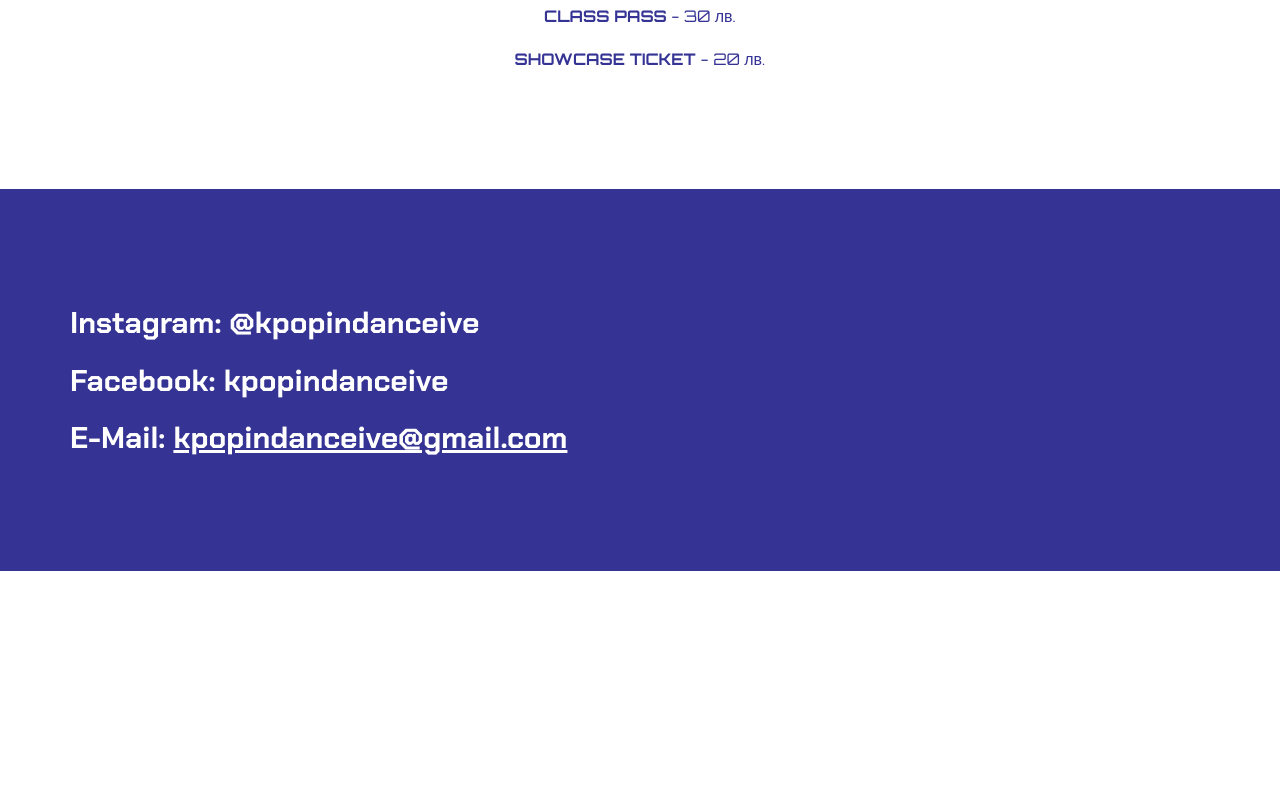
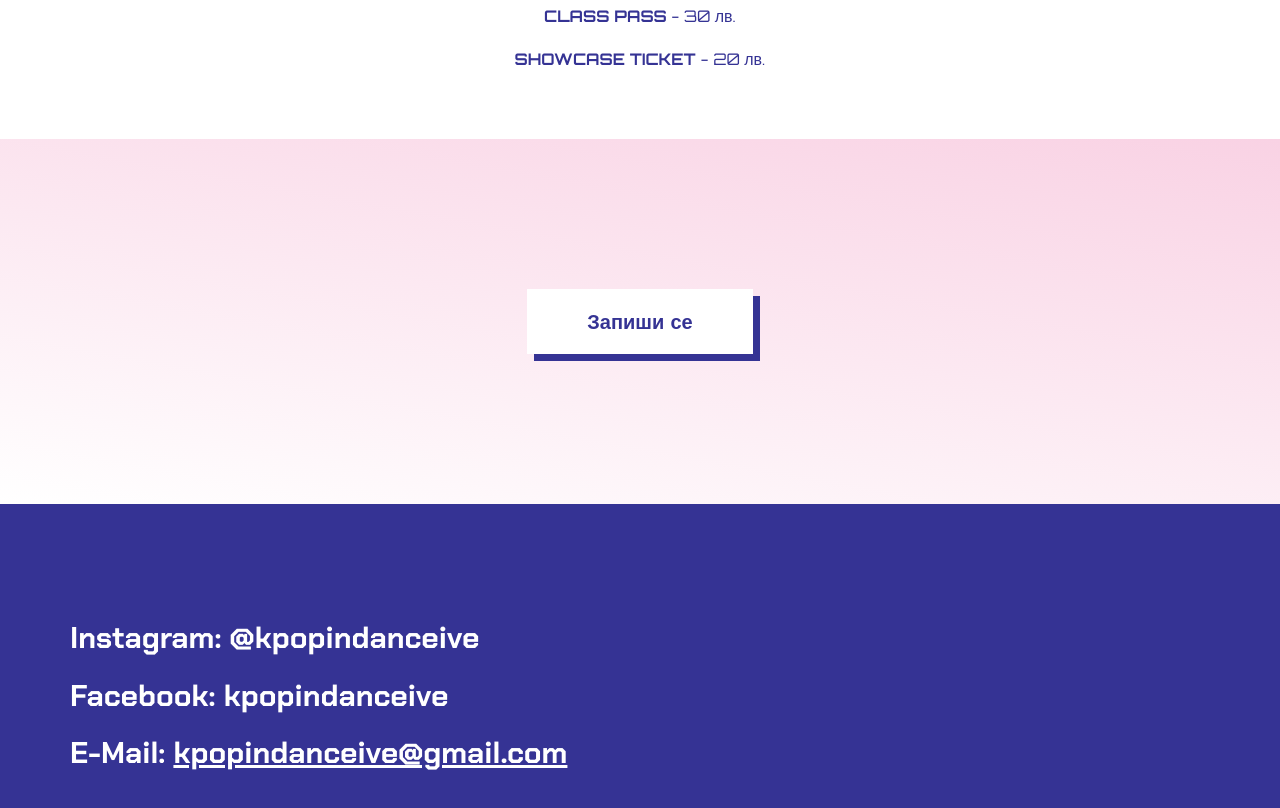
Before and after one commit to RadoslavIvanov19/InDANCEive-Clone, a website built with Vite: page index.html in a window 1280 px wide. Shown: the part 4961-5769 px from the top of the page. Before the commit the page ends 5532 px from the top, so only its background shows below. Built offline with nearby package versions, Linux system fonts and the light colour scheme.

Commit message:
add button

```diff
--- a/index.html
+++ b/index.html
@@ -128,7 +128,13 @@
     <p><b>CLASS PASS</b> - 30 лв.</p>
     <p><b>SHOWCASE TICKET </b>- 20 лв.</p>
     </div>
-
+    <div class="signInWrapper">
+      <a
+        href="https://docs.google.com/forms/d/1YeOb9GmUrwwKMgw7Lae90slhlVugBAhziShhhJC53gU/viewform"
+        title="Линк за записване"
+        class="signInLink"
+      >Запиши се</a>
+    </div>
     <footer class="footer" id="contacts">
       <p>
         Instagram:
--- a/styles/index.css
+++ b/styles/index.css
@@ -191,7 +191,7 @@ p {
   }
 
   @media (min-width: 426px) {
-    padding: 100px 50px;
+    padding: 100px 50px 50px 50px;
   }
 }
 
@@ -212,7 +212,7 @@ p {
 }
 
 .footer {
-  padding: 50px 30px 90px 37px;
+  padding: 50px 30px 90px 30px;
   background-color: #353394;
 
   p {
@@ -241,3 +241,38 @@ p {
     }
   }
 }
+
+.signInWrapper {
+  padding: 100px 30px;
+  text-align: center;
+  background: linear-gradient(
+    +10deg,
+    rgba(255, 255, 255, 1) 0%,
+    rgba(249, 210, 228, 1) 100%
+  );
+
+  .signInLink {
+    display: inline-block;
+    padding: 20px 60px;
+    font-family: "Orbitron", sans-serif;
+    font-size: 20px;
+    font-weight: bold;
+    background: white;
+    color: #353394;
+    border: none;
+    box-shadow: 7px 7px 0 #353394;
+    text-decoration: none;
+    transition: .3s ease-out;
+
+    &:hover {
+      cursor: pointer;
+      color: #DD5FA4;
+      transform: translate(-5px, -5px);
+      box-shadow: 12px 12px 0 #353394;
+    }
+  }
+
+  @media (min-width: 426px) {
+    padding: 150px 50px 150px 50px;
+  }
+}
```
